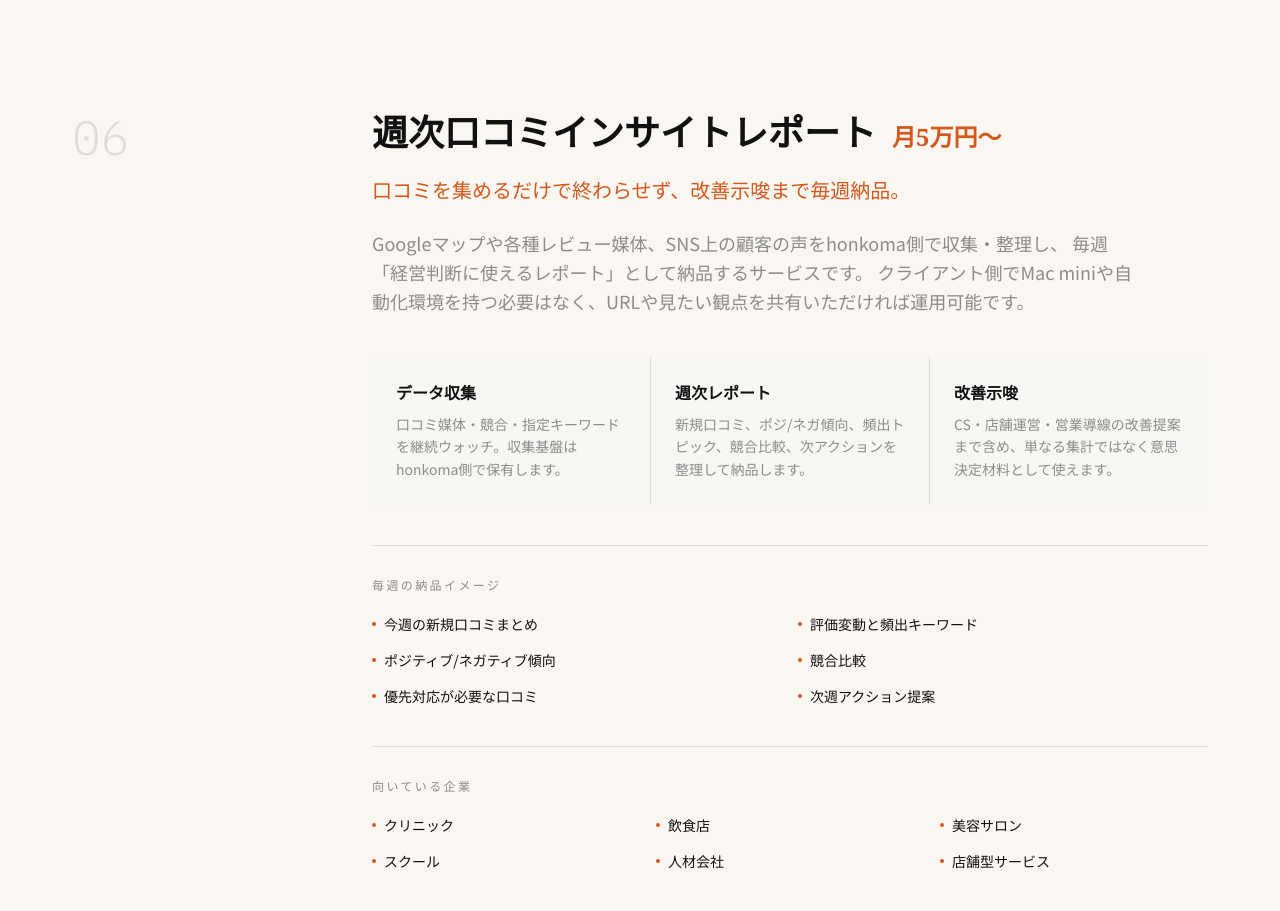
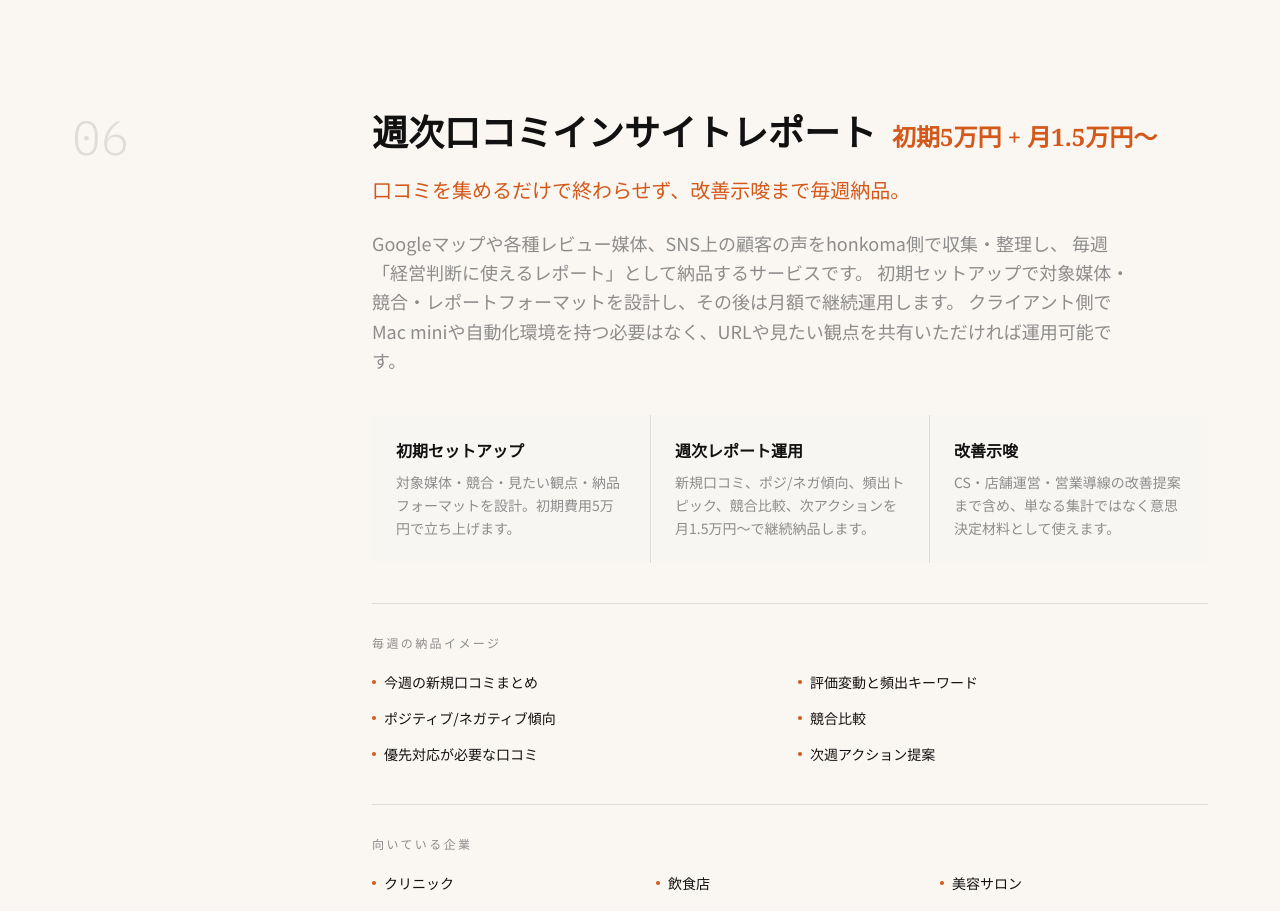
Before and after one commit to MaururuTakumi/qucikcliplp, a React (Vite) app: page /product in a window 1280 px wide. Shown: the part 4160-5071 px from the top of the page. Built offline with nearby package versions, Linux system fonts and the light colour scheme.

Commit message:
chore: update weekly review report pricing

```diff
--- a/src/pages/HomePage.tsx
+++ b/src/pages/HomePage.tsx
@@ -245,7 +245,7 @@ const HomePage: React.FC = () => {
                     </p>
                   </div>
                   <div>
-                    <div className="font-serif text-4xl font-bold">月額5万円〜</div>
+                    <div className="font-serif text-4xl font-bold">初期5万円 + 月1.5万円〜</div>
                     <p className="text-cream/50 text-sm mt-2">対象媒体数・競合比較・納品頻度で個別見積</p>
                   </div>
                 </div>
--- a/src/pages/ProductPage.tsx
+++ b/src/pages/ProductPage.tsx
@@ -279,7 +279,7 @@ const ProductPage: React.FC = () => {
                 <h2 className="font-serif text-3xl md:text-4xl font-bold text-ink">
                   週次口コミインサイトレポート
                 </h2>
-                <span className="font-serif text-2xl text-accent font-bold">月5万円〜</span>
+                <span className="font-serif text-2xl text-accent font-bold">初期5万円 + 月1.5万円〜</span>
               </div>
               <p className="font-serif text-xl text-accent mb-6">
                 口コミを集めるだけで終わらせず、改善示唆まで毎週納品。
@@ -287,17 +287,18 @@ const ProductPage: React.FC = () => {
               <p className="text-warm leading-relaxed text-lg mb-10 max-w-3xl">
                 Googleマップや各種レビュー媒体、SNS上の顧客の声をhonkoma側で収集・整理し、
                 毎週「経営判断に使えるレポート」として納品するサービスです。
+                初期セットアップで対象媒体・競合・レポートフォーマットを設計し、その後は月額で継続運用します。
                 クライアント側でMac miniや自動化環境を持つ必要はなく、URLや見たい観点を共有いただければ運用可能です。
               </p>
 
               <div className="grid grid-cols-1 sm:grid-cols-3 gap-px bg-subtle mb-10">
                 <div className="bg-cream p-6">
-                  <h4 className="font-serif font-bold text-ink mb-2">データ収集</h4>
-                  <p className="text-warm text-sm leading-relaxed">口コミ媒体・競合・指定キーワードを継続ウォッチ。収集基盤はhonkoma側で保有します。</p>
+                  <h4 className="font-serif font-bold text-ink mb-2">初期セットアップ</h4>
+                  <p className="text-warm text-sm leading-relaxed">対象媒体・競合・見たい観点・納品フォーマットを設計。初期費用5万円で立ち上げます。</p>
                 </div>
                 <div className="bg-cream p-6">
-                  <h4 className="font-serif font-bold text-ink mb-2">週次レポート</h4>
-                  <p className="text-warm text-sm leading-relaxed">新規口コミ、ポジ/ネガ傾向、頻出トピック、競合比較、次アクションを整理して納品します。</p>
+                  <h4 className="font-serif font-bold text-ink mb-2">週次レポート運用</h4>
+                  <p className="text-warm text-sm leading-relaxed">新規口コミ、ポジ/ネガ傾向、頻出トピック、競合比較、次アクションを月1.5万円〜で継続納品します。</p>
                 </div>
                 <div className="bg-cream p-6">
                   <h4 className="font-serif font-bold text-ink mb-2">改善示唆</h4>
```
